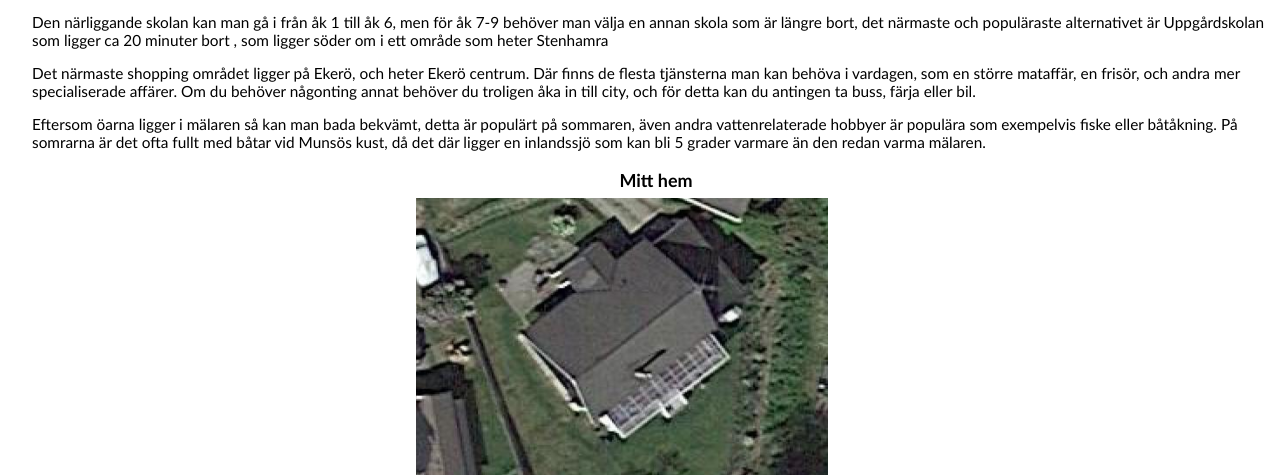
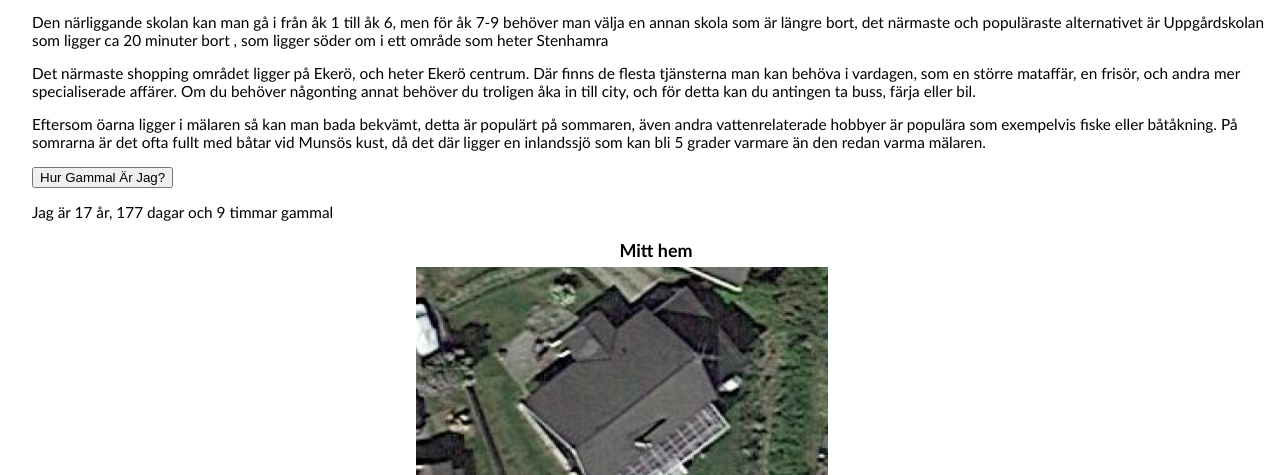
Before and after one commit to Hustra03/Personlig-Hemsida-ReDo, a plain HTML site: page index.html in a window 1280 px wide. Shown: the part 625-1100 px from the top of the page. Drawn offline with Linux system fonts and the light colour scheme.

Commit message:
Timer mer exakt

```diff
--- a/index.html
+++ b/index.html
@@ -61,6 +61,8 @@
         båtar vid Munsös kust, då det där ligger en inlandssjö som kan bli 5
         grader varmare än den redan varma mälaren.
       </p>
+
+      <button onclick="MinÅlder()" type="button">Hur Gammal Är Jag?</button>
     </article>
     <article id="#minålder"></article>
     <article>
--- a/minÅlder.js
+++ b/minÅlder.js
@@ -5,6 +5,8 @@ var days = hours * 24;
 var years = days * 365;
 var temp = 0;
 var day = 0;
+var temp2=0;
+var hour=0;
 
 function MinÅlder() {
   timerPosition.innerHTML = "";
@@ -14,11 +16,13 @@ function MinÅlder() {
   t = t / years;
   temp = t;
   t = Math.round(t);
-  day = temp - round;
-  day = Math.Round(day / days);
+  temp -= t;
+  temp2=temp*365;
+  day = Math.round(temp*365);
+  temp2 -= day;
+  hour = Math.round(temp2*24)
   let p = document.createElement("p");
-  console.log(t);
-  p.innerText = "Jag är " + t + " år och " + days + " dagar gammal";
+  p.innerText = "Jag är " + t + " år, " + day + " dagar och "+hour +" timmar gammal";
   timerPosition.append(p);
 }
 MinÅlder();
```
